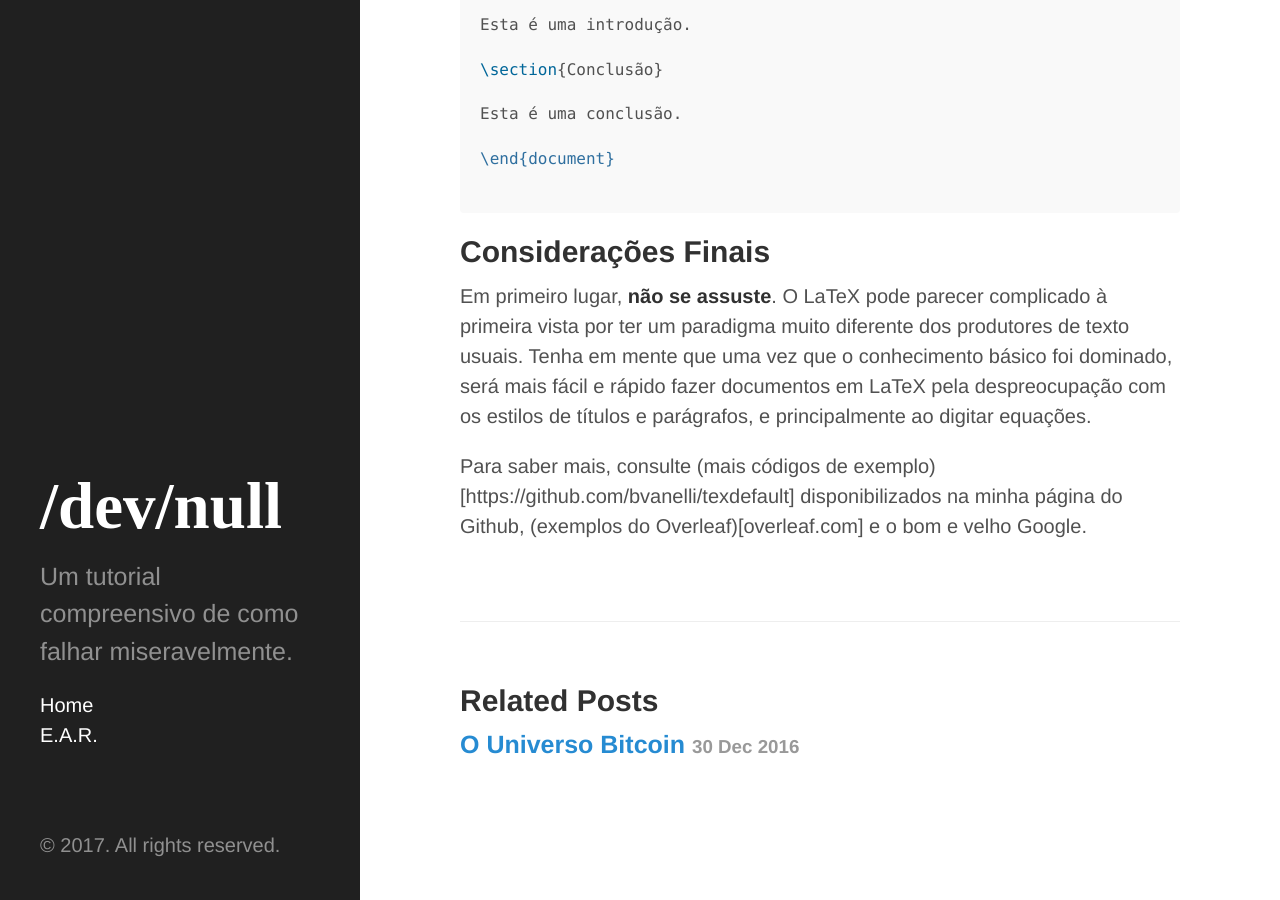
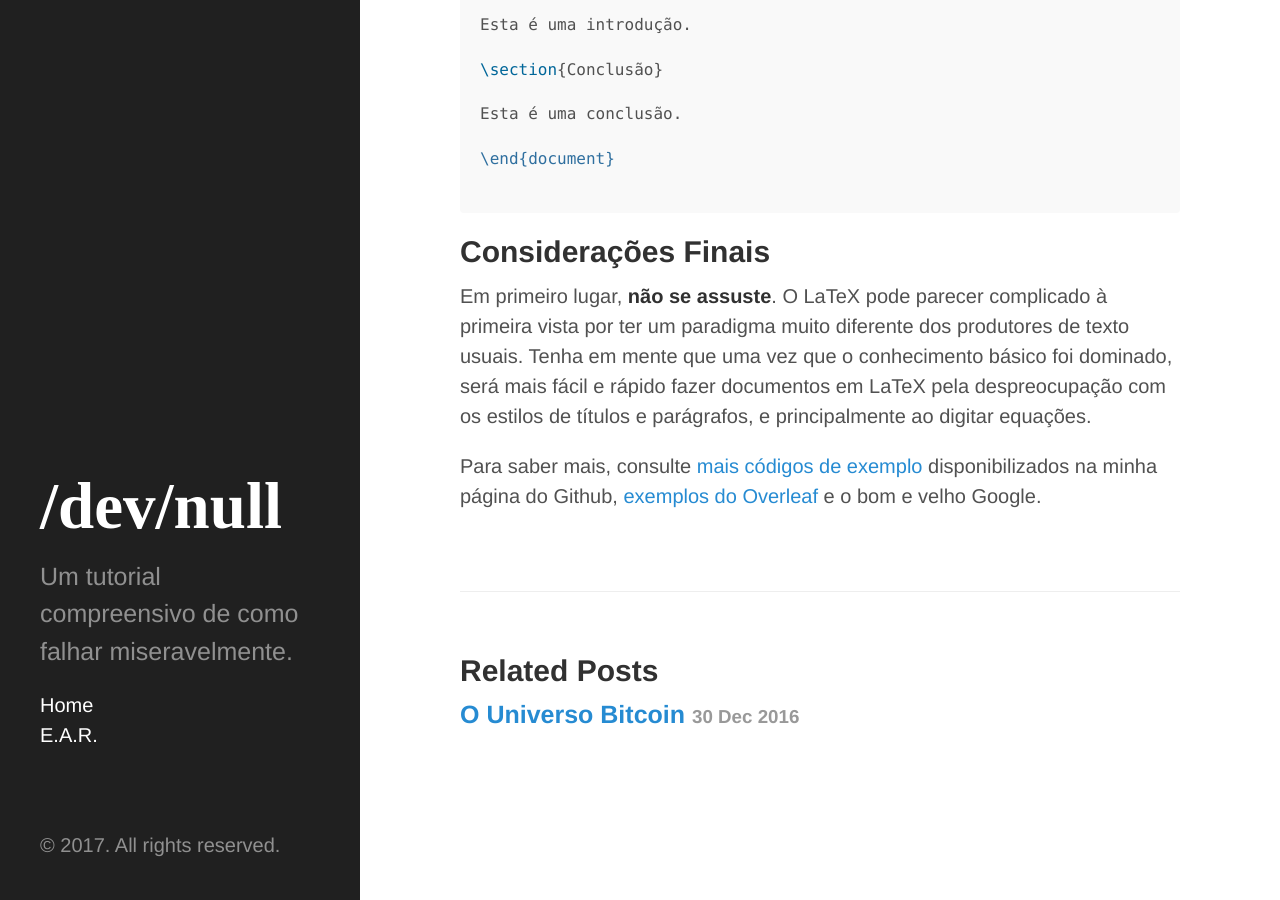
Before and after one commit to bvanelli/bvanelli.github.io, a Jekyll site: the page built from _posts/2016-11-10-introdu-o-ao-latex.markdown, in a window 1280 px wide and 900 px high, scrolled down 12018 px. Built offline with Jekyll 4.4.1, drawn with Linux system fonts in a browser that asks for light colours; nearby versions of some CDN libraries; formulas are drawn with MathJax 3.

Commit message:
Small Fixes

```diff
--- a/_posts/2016-11-10-introdu-o-ao-latex.markdown
+++ b/_posts/2016-11-10-introdu-o-ao-latex.markdown
@@ -130,7 +130,6 @@ $$ E = mc^2 $$
 
 $$ E_r = \sqrt{ (m c^2)^2 + (pc)^2 } $$
 
-
 ----------
 `x = \frac{-b \pm \sqrt{b^2 - 4ac}}{2a}`
 
@@ -142,13 +141,13 @@ $$ x = \frac{-b \pm \sqrt{b^2 - 4ac}}{2a} $$
 $$ \int^{+\infty}_{-\infty} e^{x^2} dx = \sqrt{\pi} $$
 
 ----------
-
 `\sum_{n=1}^\infty \frac{1}{n^2} = \lim_{n \to \infty} \left( \frac{1}{1^2} + \frac{1}{2^2} + \cdots + \frac{1}{n^2} \right) = \frac{\pi^2}{6}`
 
 $$ \sum_{n=1}^\infty \frac{1}{n^2} = \lim_{n \to \infty}\left(\frac{1}{1^2} + \frac{1}{2^2} + \cdots + \frac{1}{n^2} \right) = \frac{\pi^2}{6} $$
 
 ----------
 > <i class="fa fa-book fa-fw" aria-hidden="true"></i> **Nota:** Os símbolos especiais utilizados utilizam comandos precedidos com um barra (`\`— exemplo `\pi` para o número Pi). Para uma lista de símbolos e usos mais completa consulte [este artigo da Wikibooks](https://en.wikibooks.org/wiki/LaTeX/Mathematics).
+
 
 ## Títulos, Subtítulos e Referências Cruzadas
 
@@ -342,4 +341,4 @@ Esta é uma conclusão.
 
 Em primeiro lugar, **não se assuste**. O LaTeX pode parecer complicado à primeira vista por ter um paradigma muito diferente dos produtores de texto usuais. Tenha em mente que uma vez que o conhecimento básico foi dominado, será mais fácil e rápido fazer documentos em LaTeX pela despreocupação com os estilos de títulos e parágrafos, e principalmente ao digitar equações.
 
-Para saber mais, consulte (mais códigos de exemplo)[https://github.com/bvanelli/texdefault] disponibilizados na minha página do Github, (exemplos do Overleaf)[overleaf.com] e o bom e velho Google.
+Para saber mais, consulte [mais códigos de exemplo](https://github.com/bvanelli/texdefault) disponibilizados na minha página do Github, [exemplos do Overleaf](https://www.overleaf.com/latex/templates) e o bom e velho Google.
```
Also changed, not shown: _posts/2016-12-30-universo-bitcoin.markdown (+7 -2 lines).
